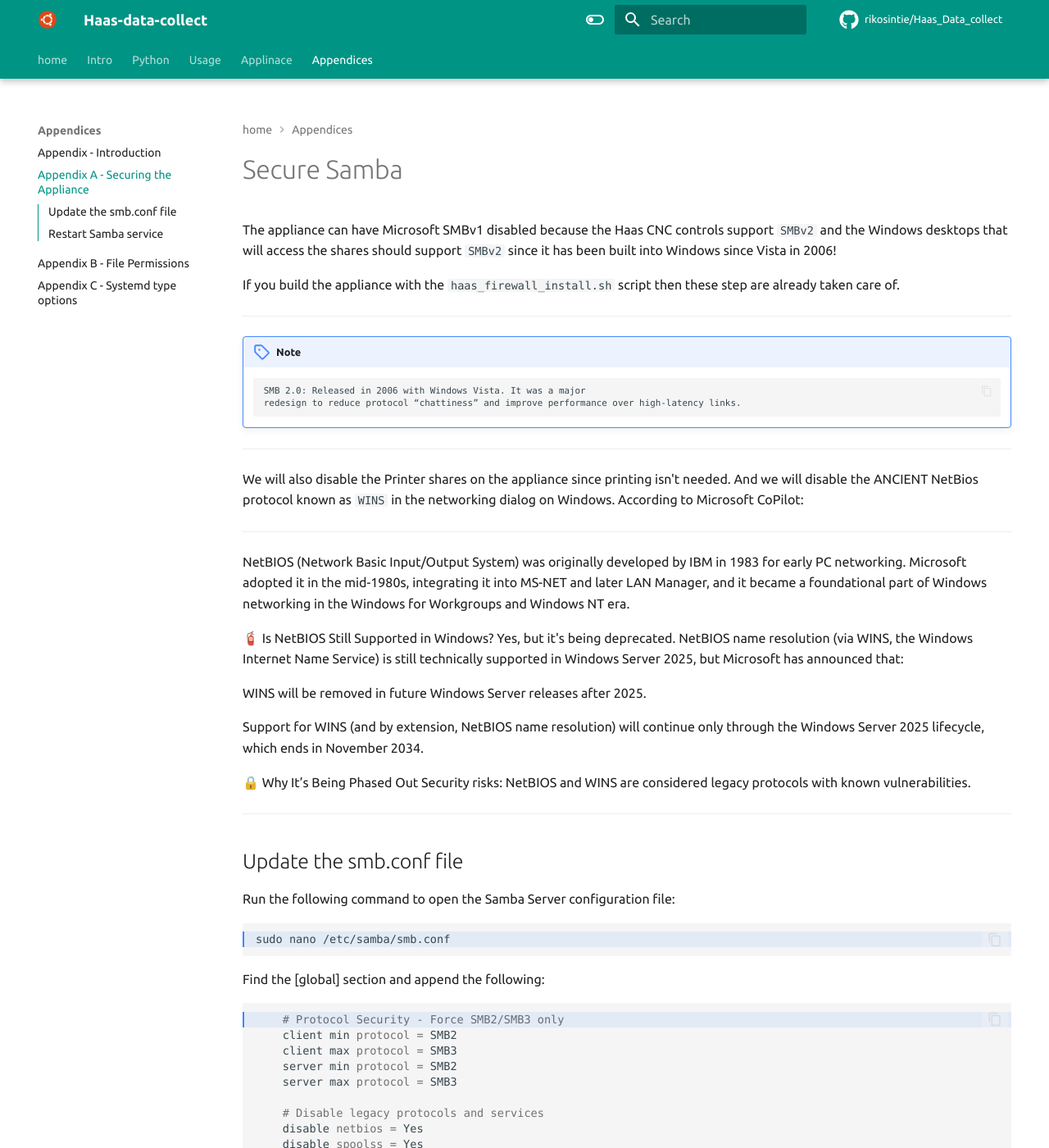
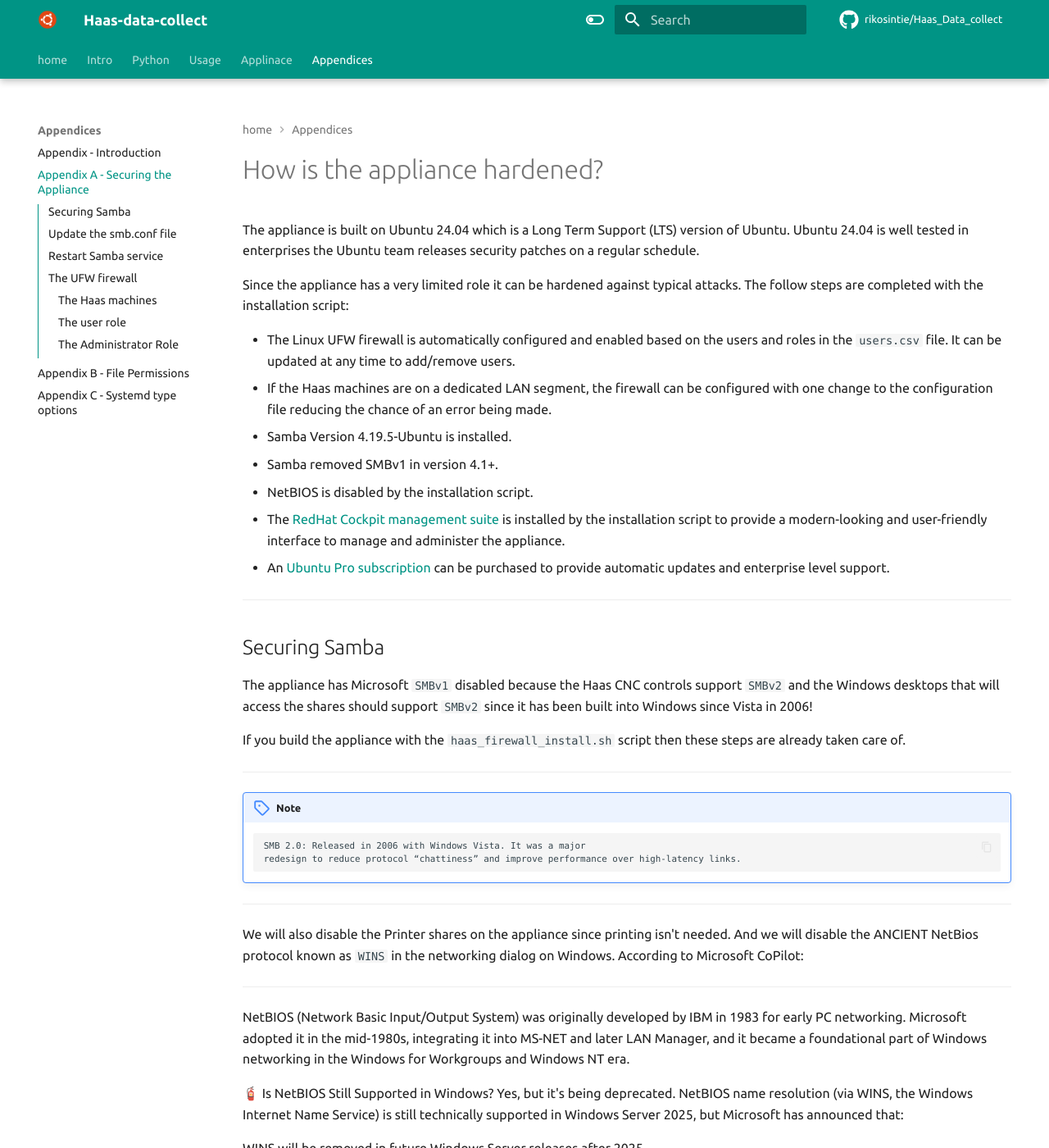
Before and after one commit to rikosintie/Haas_Data_collect, an MkDocs documentation site: the page built from docs/appendices/appendix-a.md, in a window 1280 px wide and 1400 px high. Shown: the whole window at 82% size. Built offline with MkDocs 1.6.1 and Material for MkDocs 9.7.7, drawn with Linux system fonts in a browser that asks for light colours; some web fonts are replaced; comment, search, counter and statistics services are not loaded; some of the changed text lies outside the part shown.

Commit message:
Git Title: Added an introduction and UFW section.

````diff
--- a/docs/appendices/appendix-a.md
+++ b/docs/appendices/appendix-a.md
@@ -1,8 +1,24 @@
-# Secure Samba
+# How is the appliance hardened?
 
-The appliance can have Microsoft SMBv1 disabled because the Haas CNC controls support `SMBv2` and the Windows desktops that will access the shares should support `SMBv2` since it has been built into Windows since Vista in 2006!
+The appliance is built on Ubuntu 24.04 which is a Long Term Support (LTS) version of Ubuntu. Ubuntu 24.04 is well tested in enterprises the Ubuntu team releases security patches on a regular schedule.
 
-If you build the appliance with the `haas_firewall_install.sh` script then these step are already taken care of.
+Since the appliance has a very limited role it can be hardened against typical attacks. The follow steps are completed with the installation script:
+
+- The Linux UFW firewall is automatically configured and enabled based on the users and roles in the `users.csv` file. It can be updated at any time to add/remove users.
+- If the Haas machines are on a dedicated LAN segment, the firewall can be configured with one change to the configuration file reducing the chance of an error being made.
+- Samba Version 4.19.5-Ubuntu is installed.
+- Samba removed SMBv1 in version 4.1+.
+- NetBIOS is disabled by the installation script.
+- The [RedHat Cockpit management suite](https://www.redhat.com/en/blog/intro-cockpit) is installed by the installation script to provide a modern-looking and user-friendly interface to manage and administer the appliance.
+- An [Ubuntu Pro subscription](https://ubuntu.com/pricing/pro) can be purchased to provide automatic updates and enterprise level support.
+
+----------------------------------------------------------------
+
+## Securing Samba
+
+The appliance has Microsoft `SMBv1` disabled because the Haas CNC controls support `SMBv2` and the Windows desktops that will access the shares should support `SMBv2` since it has been built into Windows since Vista in 2006!
+
+If you build the appliance with the `haas_firewall_install.sh` script then these steps are already taken care of.
 
 ----------------------------------------------------------------
 
@@ -93,6 +109,70 @@
 ```
 
 !!! Note
-        Since `SMBv1` was permanently removed for Samba Server version 4.1 this step is not strictly needed, but disabling `NetBios`, the `spoolss` and the `pinter$` harden the appliance beyond just disabling `SMBv1`
+        `SMBv1` was permanently removed from Samba Server version 4.1 and above. Disabling `NetBios`, the `spoolss` service and the `printer$` share  harden the appliance beyond just disabling `SMBv1`
 
-sudo sh -c 'cd /var/lib/samba/usershares && ls -l'
+----------------------------------------------------------------
+
+## The UFW firewall
+
+The Linux UFW firewall is used to prevent attacks against the appliance. During the initial setup the installation script enable the UFW firewall and configures it based on the file `users.csv`. This file contains:
+
+- username
+- ip address
+- role
+
+for all users that need access.
+
+Based on this `users.csv` file:
+
+```bash linenums='1' hl_lines='1'
+cat users.csv
+username,ip_address,role
+haas,192.168.10.143,Administrator
+toolroom,192.168.10.104,user
+mchavez,192.168.10.113,Administrator
+thubbard,192.168.10.100,user
+```
+
+The installation script will create the following rules:
+
+```bash linenums='1' hl_lines='1'
+sudo ufw status numbered | sort -k5
+```
+
+```bash title='Command Output'
+     --                         ------      ----
+     To                         Action      From
+Status: active
+[ 1] 445                        ALLOW IN    10.10.10.0/24              # haas-smb
+[ 9] 445                        ALLOW IN    192.168.10.100             # thubbard-user-smb
+[ 5] 445                        ALLOW IN    192.168.10.104             # toolroom-user-smb
+[ 8] 9090                       ALLOW IN    192.168.10.113             # msp_admin-admin-cockpit
+[ 7] 445                        ALLOW IN    192.168.10.113             # msp_admin-admin-smb
+[ 6] 22                         ALLOW IN    192.168.10.113             # msp_admin-admin-ssh
+[ 4] 9090                       ALLOW IN    192.168.10.143             # haas-admin-cockpit
+[ 3] 445                        ALLOW IN    192.168.10.143             # haas-admin-smb
+[ 2] 22                         ALLOW IN    192.168.10.143             # haas-admin-ssh
+```
+
+### The Haas machines
+
+In this example, the Haas machines are on a dedicated vlan of `10.10.10.0/24` as seen in the first line of the output. They only get access to the SMB share so that they can upload/download CNC programs to the appliance.
+
+### The user role
+
+- thubbard - CNC Programmer
+- toolroom - A toolroom mill that isn't on the dedicated vlan
+
+Received only access to the SMB shares.
+
+### The Administrator Role
+
+- haas - the administrator account for the appliance
+- msp_admin - a user delegated to the MSP manage the appliance
+
+Receive ssh, smb and cockpit access through the firewall.
+
+All other IP addresses will only be able to ping the appliance.
+
+----------------------------------------------------------------
````
